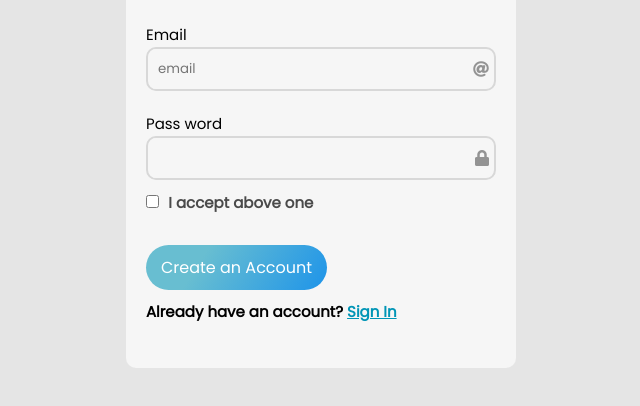
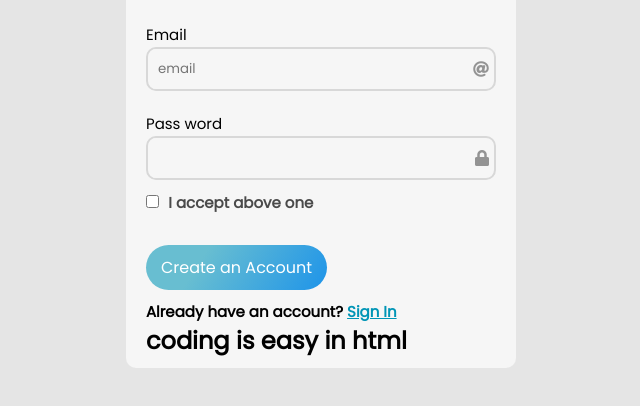
Before and after one commit to arikaran007/project_ari, a plain HTML site: page index.html in a window 1280 px wide. Shown: the part 282-688 px from the top of the page, without its empty margins (319-959 px from the left). Drawn offline with Linux system fonts and the light colour scheme.

Commit message:
easy code

```diff
--- a/index.html
+++ b/index.html
@@ -55,7 +55,7 @@
                         <a href="#">Sign In</a>
                     </span>
                 </form>
-
+<h2>coding is easy in html</h2>
             </div>
         </div>
     </div>
```
